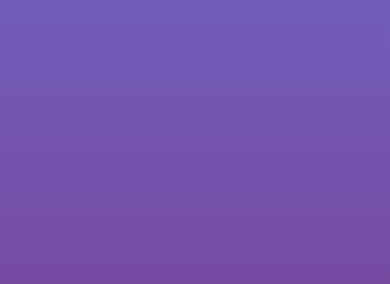
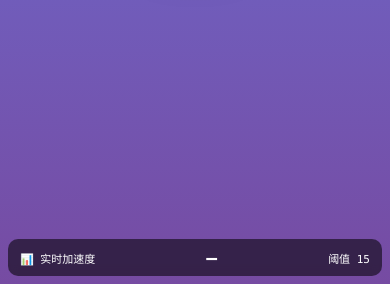
Before and after one commit to linyihan1/lyh0622, a plain HTML site: page mobile-sensor.html in a window 390 px wide. Shown: the part 560-844 px from the top of the page. Drawn offline with Linux system fonts and the light colour scheme.

Commit message:
feat: mobile-sensor 阈值调灵敏(18→15) + 加实时加速度调试面板

```diff
--- a/mobile-sensor.html
+++ b/mobile-sensor.html
@@ -87,6 +87,20 @@
       background: linear-gradient(90deg, #667eea, #764ba2);
       color: #fff; border: none; border-radius: 16px; font-size: 14px; cursor: pointer;
     }
+
+    /* lyh_调试面板：实时显示加速度数值（手机上能看到） */
+    .lyh-debug {
+      position: fixed; bottom: 8px; left: 8px; right: 8px; z-index: 80;
+      background: rgba(0,0,0,.55); backdrop-filter: blur(4px);
+      border-radius: 10px; padding: 8px 12px;
+      font-size: 11px; color: #fff; font-family: Menlo, monospace;
+      display: flex; justify-content: space-between; align-items: center;
+    }
+    .lyh-debug .mag-val {
+      font-size: 18px; font-weight: 700;
+      transition: color .1s;
+    }
+    .lyh-debug .mag-val.hot { color: #ff6b6b; }  /* lyh_超阈值时变红 */
   </style>
 </head>
 <body>
@@ -100,6 +114,13 @@
     <div class="lyh-shake-icon" id="lyh_shakeIcon">📱</div>
     <div class="lyh-status" id="lyh_status">📲 请在手机上摇一摇</div>
     <button class="lyh-fallback-btn" id="lyh_fallbackBtn">🔄 点我抽菜谱</button>
+  </div>
+
+  <!-- lyh_调试面板：实时加速度，手机上能看到数值变化 -->
+  <div class="lyh-debug" id="lyh_debug" style="display:none;">
+    <span>📊 实时加速度</span>
+    <span class="mag-val" id="lyh_magVal">—</span>
+    <span>阈值 <span id="lyh_threshVal">15</span></span>
   </div>
 
   <div class="lyh-result-overlay" id="lyh_overlay">
@@ -139,7 +160,7 @@
   var lyh_fallbackBtn = document.getElementById('lyh_fallbackBtn');
   var lyh_overlay = document.getElementById('lyh_overlay');
 
-  var LYH_THRESHOLD = 18;    // lyh_加速度阈值（约 1.8g）
+  var LYH_THRESHOLD = 15;    // lyh_加速度阈值（约 1.5g，调灵敏了好触发）
   var LYH_COOLDOWN = 1500;  // lyh_冷却 1.5s
   var lyh_isCooling = false;
 
@@ -180,11 +201,22 @@
   //   摇手机时剧烈晃动的合成加速度 (1.8g+) 比重力 (1g) 大得多，阈值 18 已经能把摇动和静止区分开
   //   而且某些旧设备不支持 acceleration 字段，用 IncludingGravity 兼容性更好
   function lyh_startListening() {
+    // lyh_显示调试面板（手机上能看到实时加速度）
+    var debug = document.getElementById('lyh_debug');
+    var magVal = document.getElementById('lyh_magVal');
+    document.getElementById('lyh_threshVal').textContent = LYH_THRESHOLD;
+    if (debug) debug.style.display = 'flex';
+
     window.addEventListener('devicemotion', function (e) {
       if (lyh_isCooling) return;
       var acc = e.accelerationIncludingGravity || e.acceleration;
       if (!acc) { lyh_fallback('无法读取加速度数据'); return; }
       var mag = Math.sqrt((acc.x||0)**2 + (acc.y||0)**2 + (acc.z||0)**2);
+      // lyh_调试面板实时更新
+      if (magVal) {
+        magVal.textContent = mag.toFixed(1) + 'g';
+        magVal.classList.toggle('hot', mag > LYH_THRESHOLD);
+      }
       if (mag > LYH_THRESHOLD) lyh_onShake();
     });
     // lyh_加分项：倾斜视差 — 手机左右/前后倾斜时 shake-icon 产生视差位移
```
